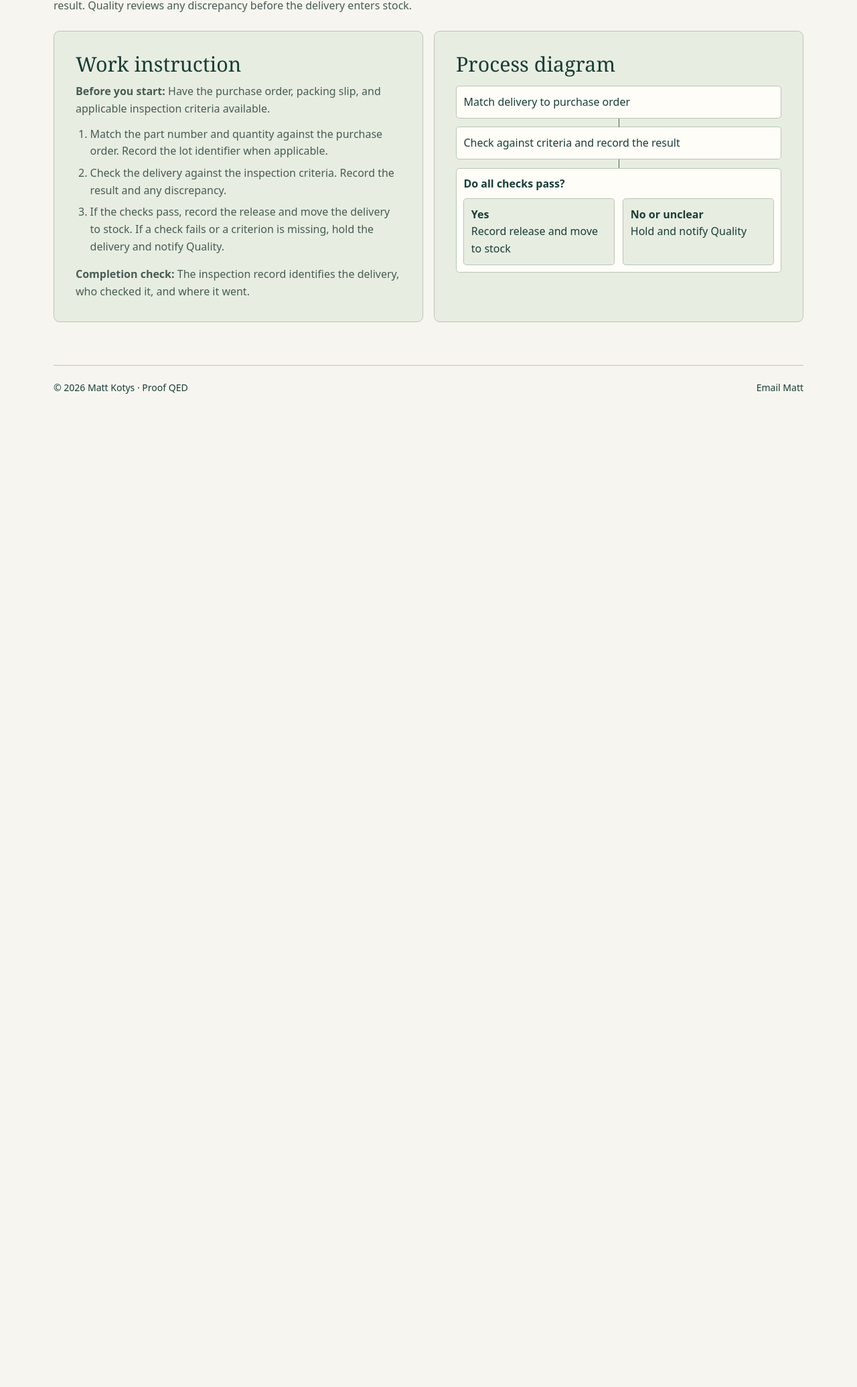
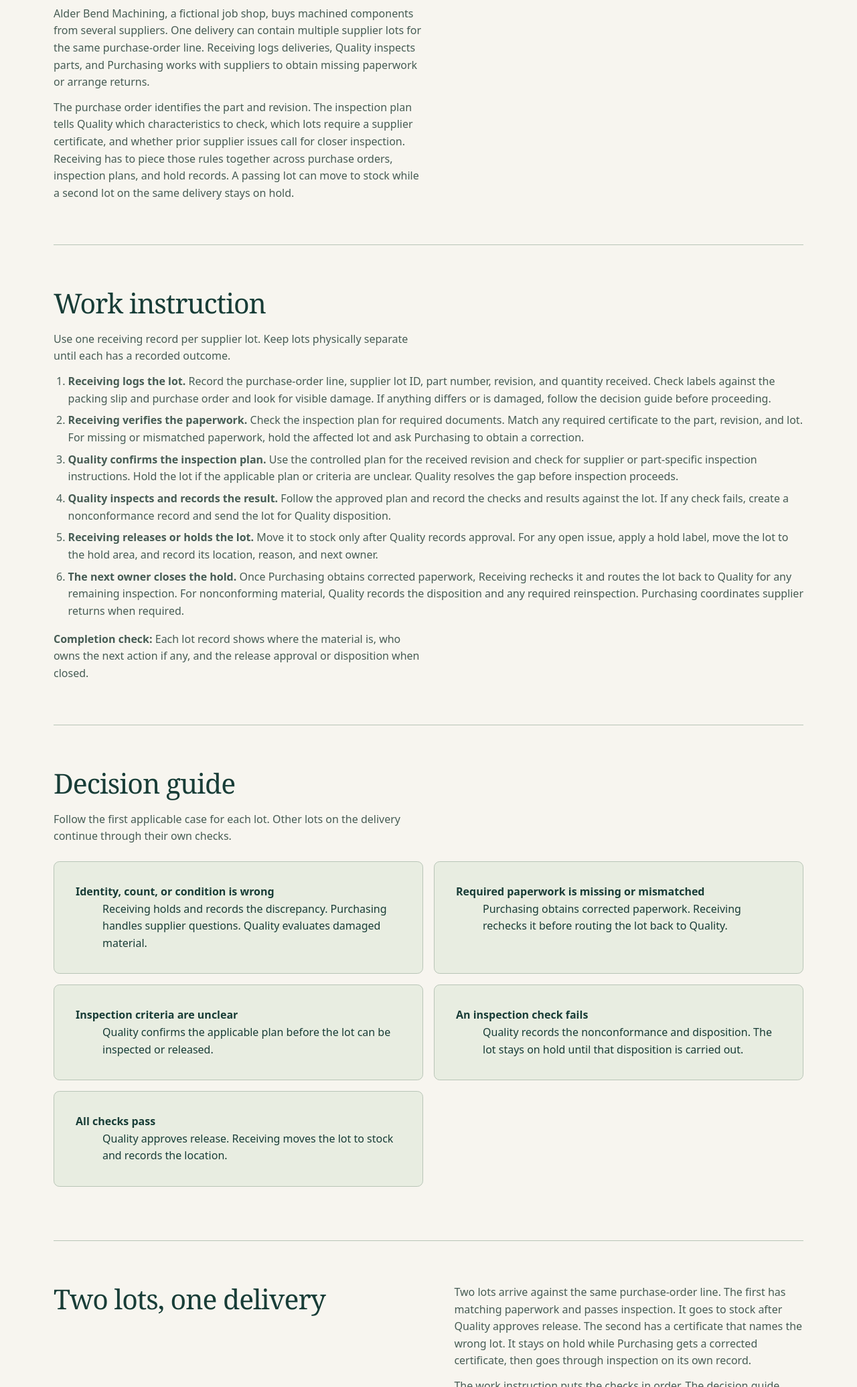
Before and after one commit to mattkotys/proofqed.net, a plain HTML site: page work/index.html in a window 1280 px wide. Shown: the part 729-2800 px from the top of the page at 67% size. Before the commit the page ends 1341 px from the top, so only its background shows below. Drawn offline with Linux system fonts and the light colour scheme.

Commit message:
Show lot-level decisions and handoffs in fictional inspection sample

```diff
--- a/work/index.html
+++ b/work/index.html
@@ -3,7 +3,7 @@
 <head>
   <meta charset="utf-8">
   <meta name="viewport" content="width=device-width, initial-scale=1">
-  <meta name="description" content="See a fictional manufacturing work instruction and explore technical documentation by Proof QED.">
+  <meta name="description" content="See how Proof QED turns a fictional machine shop’s incoming inspection process into a work instruction and decision guide.">
   <meta name="theme-color" content="#183d37">
   <title>Documentation samples | Proof QED</title>
   <link rel="stylesheet" href="/css/site.css">
@@ -20,40 +20,61 @@
   </header>
   <main id="main" class="wrap" tabindex="-1">
     <section class="hero">
+      <p class="eyebrow">Fictional demonstration — not approved for production use</p>
       <h1>Incoming inspection</h1>
-      <p class="lead">A fictional receiving workflow shown as a work instruction and a process diagram.</p>
+      <p class="lead">How a machine shop could turn scattered receiving rules into one clear path from delivery to stock or hold.</p>
     </section>
     <article class="section" id="incoming-inspection">
-      <p class="eyebrow">Fictional demonstration — not approved for production use</p>
-      <h2>From delivery to release</h2>
-      <p class="measure">In this fictional workflow, receiving staff check a delivery and record the result. Quality reviews any discrepancy before the delivery enters stock.</p>
-      <div class="split sample-grid">
-        <section class="sample">
-          <h3>Work instruction</h3>
-          <p><strong>Before you start:</strong> Have the purchase order, packing slip, and applicable inspection criteria available.</p>
-          <ol class="list">
-            <li>Match the part number and quantity against the purchase order. Record the lot identifier when applicable.</li>
-            <li>Check the delivery against the inspection criteria. Record the result and any discrepancy.</li>
-            <li>If the checks pass, record the release and move the delivery to stock. If a check fails or a criterion is missing, hold the delivery and notify Quality.</li>
-          </ol>
-          <p><strong>Completion check:</strong> The inspection record identifies the delivery, who checked it, and where it went.</p>
-        </section>
-        <section class="sample">
-          <h3>Process diagram</h3>
-          <ol class="flow" aria-label="Incoming inspection flow">
-            <li>Match delivery to purchase order</li>
-            <li>Check against criteria and record the result</li>
-            <li>
-              <strong>Do all checks pass?</strong>
-              <ul class="outcomes">
-                <li><strong>Yes</strong><br>Record release and move to stock</li>
-                <li><strong>No or unclear</strong><br>Hold and notify Quality</li>
-              </ul>
-            </li>
-          </ol>
-        </section>
+      <h2>The client’s process</h2>
+      <p class="measure">Alder Bend Machining, a fictional job shop, buys machined components from several suppliers. One delivery can contain multiple supplier lots for the same purchase-order line. Receiving logs deliveries, Quality inspects parts, and Purchasing works with suppliers to obtain missing paperwork or arrange returns.</p>
+      <p class="measure">The purchase order identifies the part and revision. The inspection plan tells Quality which characteristics to check, which lots require a supplier certificate, and whether prior supplier issues call for closer inspection. Receiving has to piece those rules together across purchase orders, inspection plans, and hold records. A passing lot can move to stock while a second lot on the same delivery stays on hold.</p>
+    </article>
+    <section class="section" aria-labelledby="instruction-title">
+      <h2 id="instruction-title">Work instruction</h2>
+      <p class="measure">Use one receiving record per supplier lot. Keep lots physically separate until each has a recorded outcome.</p>
+      <ol class="list">
+        <li><strong>Receiving logs the lot.</strong> Record the purchase-order line, supplier lot ID, part number, revision, and quantity received. Check labels against the packing slip and purchase order and look for visible damage. If anything differs or is damaged, follow the decision guide before proceeding.</li>
+        <li><strong>Receiving verifies the paperwork.</strong> Check the inspection plan for required documents. Match any required certificate to the part, revision, and lot. For missing or mismatched paperwork, hold the affected lot and ask Purchasing to obtain a correction.</li>
+        <li><strong>Quality confirms the inspection plan.</strong> Use the controlled plan for the received revision and check for supplier or part-specific inspection instructions. Hold the lot if the applicable plan or criteria are unclear. Quality resolves the gap before inspection proceeds.</li>
+        <li><strong>Quality inspects and records the result.</strong> Follow the approved plan and record the checks and results against the lot. If any check fails, create a nonconformance record and send the lot for Quality disposition.</li>
+        <li><strong>Receiving releases or holds the lot.</strong> Move it to stock only after Quality records approval. For any open issue, apply a hold label, move the lot to the hold area, and record its location, reason, and next owner.</li>
+        <li><strong>The next owner closes the hold.</strong> Once Purchasing obtains corrected paperwork, Receiving rechecks it and routes the lot back to Quality for any remaining inspection. For nonconforming material, Quality records the disposition and any required reinspection. Purchasing coordinates supplier returns when required.</li>
+      </ol>
+      <p class="measure"><strong>Completion check:</strong> Each lot record shows where the material is, who owns the next action if any, and the release approval or disposition when closed.</p>
+    </section>
+    <section class="section" aria-labelledby="routing-title">
+      <h2 id="routing-title">Decision guide</h2>
+      <p class="measure">Follow the first applicable case for each lot. Other lots on the delivery continue through their own checks.</p>
+      <dl class="split sample-grid">
+        <div class="sample">
+          <dt><strong>Identity, count, or condition is wrong</strong></dt>
+          <dd>Receiving holds and records the discrepancy. Purchasing handles supplier questions. Quality evaluates damaged material.</dd>
+        </div>
+        <div class="sample">
+          <dt><strong>Required paperwork is missing or mismatched</strong></dt>
+          <dd>Purchasing obtains corrected paperwork. Receiving rechecks it before routing the lot back to Quality.</dd>
+        </div>
+        <div class="sample">
+          <dt><strong>Inspection criteria are unclear</strong></dt>
+          <dd>Quality confirms the applicable plan before the lot can be inspected or released.</dd>
+        </div>
+        <div class="sample">
+          <dt><strong>An inspection check fails</strong></dt>
+          <dd>Quality records the nonconformance and disposition. The lot stays on hold until that disposition is carried out.</dd>
+        </div>
+        <div class="sample">
+          <dt><strong>All checks pass</strong></dt>
+          <dd>Quality approves release. Receiving moves the lot to stock and records the location.</dd>
+        </div>
+      </dl>
+    </section>
+    <section class="section split">
+      <h2>Two lots, one delivery</h2>
+      <div class="measure">
+        <p>Two lots arrive against the same purchase-order line. The first has matching paperwork and passes inspection. It goes to stock after Quality approves release. The second has a certificate that names the wrong lot. It stays on hold while Purchasing gets a corrected certificate, then goes through inspection on its own record.</p>
+        <p>The work instruction puts the checks in order. The decision guide gives each exception a next owner and keeps a paperwork hold from stopping the entire delivery.</p>
       </div>
-    </article>
+    </section>
   </main>
   <footer class="site-footer wrap">
     <span>© 2026 Matt Kotys · Proof QED</span>
```
